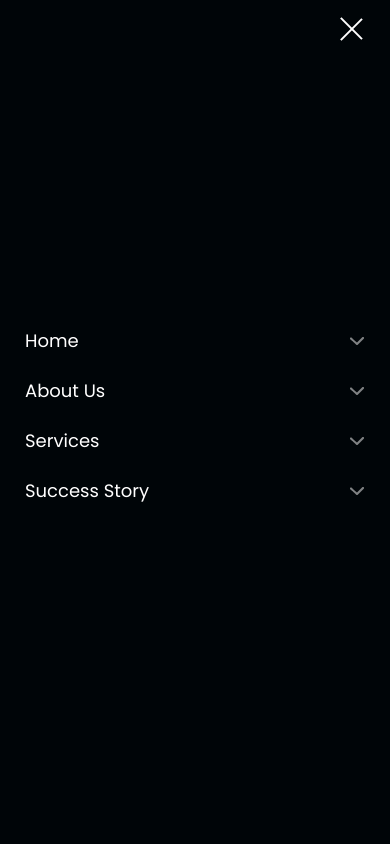
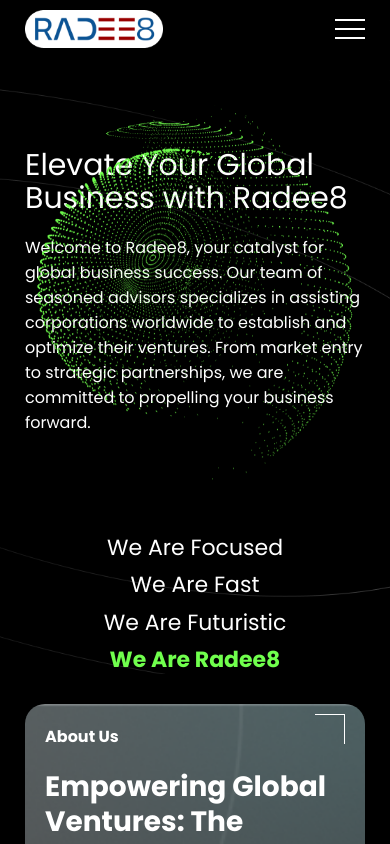
Before and after one commit to sumitsharma37712/radee8, a React (Create React App) app: page / in a window 390 px wide. Shown: the top 844 px of the page. Built offline with nearby package versions, Linux system fonts and the light colour scheme.

Commit message:
changestyle

```diff
--- a/package.json
+++ b/package.json
@@ -9,6 +9,7 @@
     "aos": "^2.3.4",
     "react": "^18.2.0",
     "react-dom": "^18.2.0",
+    "react-icons": "^4.12.0",
     "react-router-dom": "^6.21.0",
     "react-scripts": "5.0.1",
     "web-vitals": "^2.1.4"
--- a/public/index.html
+++ b/public/index.html
@@ -2,14 +2,16 @@
 <html lang="en">
   <head>
     <meta charset="utf-8" />
-    <link rel="icon" href="%PUBLIC_URL%/favicon.ico" />
+    <!-- <link rel="icon" href="%PUBLIC_URL%/favicon.ico" /> -->
+    <link rel="icon" href="%PUBLIC_URL%/logo.png" />
     <meta name="viewport" content="width=device-width, initial-scale=1" />
     <meta name="theme-color" content="#000000" />
     <meta
       name="description"
       content="Web site created using create-react-app"
     />
-    <link rel="apple-touch-icon" href="%PUBLIC_URL%/favicon.png" />
+    <!-- <link rel="apple-touch-icon" href="%PUBLIC_URL%/favicon.png" /> -->
+    <link rel="apple-touch-icon" href="%PUBLIC_URL%/logo.png" />
     <title>RADEE8</title>
   </head>
   <body>
--- a/src/components/button/Button.css
+++ b/src/components/button/Button.css
@@ -12,6 +12,7 @@
 
 .button:hover {
   background: var(--white);
+  color: var(--black);
 }
 
 /* Media Queries */
--- a/src/components/footer/Footer.css
+++ b/src/components/footer/Footer.css
@@ -46,3 +46,7 @@
     padding-bottom: 2rem;
   }
 }
+.ficon{
+  display: flex;
+  gap: 10px;
+}
--- a/src/components/footer/Footer.js
+++ b/src/components/footer/Footer.js
@@ -1,6 +1,8 @@
 import React from 'react';
 import { Link } from 'react-router-dom';
 
+import {FaLinkedin} from 'react-icons/fa'
+import {FaFacebook} from 'react-icons/fa6'
 // Style
 import './Footer.css';
 
@@ -18,20 +20,22 @@
             <div className="inner">
               <div>
                 <h3>Managed by RADEE8</h3>
-                <div>
+                <div className='ficon'>
                   <a
-                    href="https://www.youtube.com/"
+                    href="https://www.linkedin.com/"
                     rel="noreferrer"
                     target="_blank"
                   >
-                    <img src={YouTubeBW} alt="YouTube"></img>
+                    {/* <img src={YouTubeBW} alt="YouTube"></img> */}
+                    <FaLinkedin style={{color:'#808080'}}/>
                   </a>
                   <a
-                    href="https://www.twitter.com/"
+                    href="https://www.facebook.com/"
                     rel="noreferrer"
                     target="_blank"
                   >
-                    <img src={TwitterBW} alt="Twitter"></img>
+                    {/* <img src={TwitterBW} alt="Twitter"></img> */}
+                    <FaFacebook style={{color:'#808080'}}/>
                   </a>
                 </div>
                 <br />
--- a/src/components/header/Header.js
+++ b/src/components/header/Header.js
@@ -8,7 +8,7 @@
 import Logo from '../../assets/images/logo.png';
 
 const Header = () => {
-  const [menu, setMenu] = useState(false);
+  const [menu, setMenu] = useState(true);
   const [sticky, setSticky] = useState(false);
   const menuHandler = () => {
     setMenu(!menu);
--- a/src/pages/home/Home.css
+++ b/src/pages/home/Home.css
@@ -22,10 +22,12 @@
 }
 
 @keyframes anim {
+
   0%,
   100% {
     transform: scale(1);
   }
+
   50% {
     transform: scale(0.9);
   }
@@ -274,6 +276,11 @@
   text-transform: uppercase;
   border: 0.1rem solid var(--white);
   padding: 0.8rem 3rem;
+}
+
+.inner-icon {
+  display: flex;
+  gap: 5px;
 }
 
 .newsletter .glass .row a img {
@@ -525,3 +532,27 @@
     margin-top: 2.5rem;
   }
 }
+
+@media screen and (max-width:767px){
+  /* hero section */
+  .herosecond {
+    position: relative;
+  }
+  .herosecond .hero-text{
+    display: flex;
+    position: absolute;
+    /* top: 30px; */
+  }
+}
+@media screen and (max-width:440px){
+  /* hero section */
+  .herosecond.hero-text{
+    padding: 16px 0px;
+  }
+  .hero p{
+    font-size: 16px;
+  }
+  .hero-text .inner h1{
+    font-size: 3rem;
+  }
+}
--- a/src/pages/home/Home.js
+++ b/src/pages/home/Home.js
@@ -1,14 +1,15 @@
 import React from 'react';
 import { Link } from 'react-router-dom';
-
+import {FaLinkedin} from 'react-icons/fa'
+import {FaFacebook} from 'react-icons/fa6'
 // Style
 import './Home.css';
 
 // Images
 import HomeVector from '../../assets/images/home-vector.png';
 import Logo from '../../assets/images/logo.png';
-import youtubeIcon from '../../assets/images/youtube.png';
-import podcastIcon from '../../assets/images/podcast.png';
+// import youtubeIcon from '../../assets/images/youtube.png';
+// import podcastIcon from '../../assets/images/podcast.png';
 
 // Components
 import Tile from '../../components/tile/Tile.js';
@@ -20,8 +21,8 @@
     <>
       <section className="hero" id="hero">
         <div className="container">
-          <div className="row flex-wrap wrap-reverse align-items-center ">
-            <div className="column column-60">
+          <div className="row flex-wrap wrap-reverse align-items-center herosecond  ">
+            <div className="column column-60 hero-text">
               <div className="inner">
                 <h1 data-aos="fade-up" data-aos-duration="1000">
                   Elevate Your Global Business with Radee8
@@ -410,22 +411,28 @@
                     <div className="column column-50">
                       <div className="inner">
                         <a
-                          href="https://www.youtube.com/"
+                          href="https://www.linkedin.com/"
                           rel="noreferrer"
                           target="_blank"
                         >
-                          YouTube<img src={youtubeIcon} alt="YouTube"></img>
+                          LinkedIn &nbsp;<FaLinkedin style={{color:'#808080'}}/>
                         </a>
                       </div>
                     </div>
                     <div className="column column-50">
                       <div className="inner">
                         <a
-                          href="https://www.youtube.com/"
+                          href="https://www.facebook.com/"
                           rel="noreferrer"
-                          target="_blank"
-                        >
-                          Podcast<img src={podcastIcon} alt="YouTube"></img>
+                          target="_blank" className='inner-icon'
+                          >
+                          Facebook
+                          <div>
+                            <FaFacebook style={{color:'#808080'}}/>
+
+                          </div>
+
+                          {/* Facebook &nbsp; <img src={podcastIcon} alt="Podcast"></img> */}
                         </a>
                       </div>
                     </div>
```
Also changed, not shown: public/logo.png (added), 1 other file (tests, documents, lock files or other folders).
